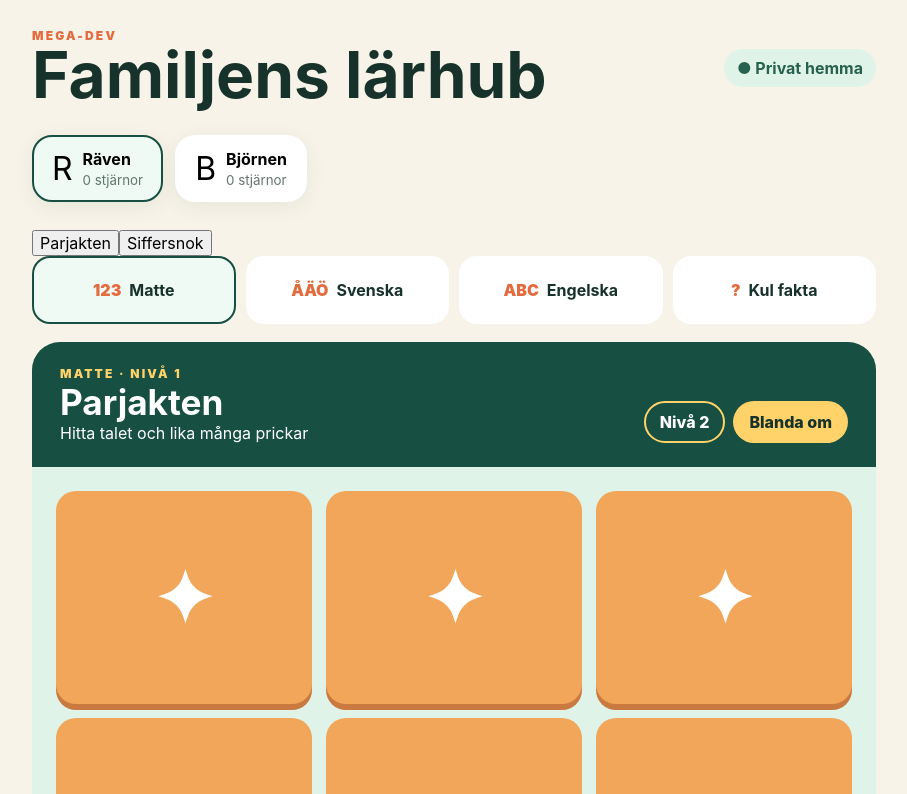
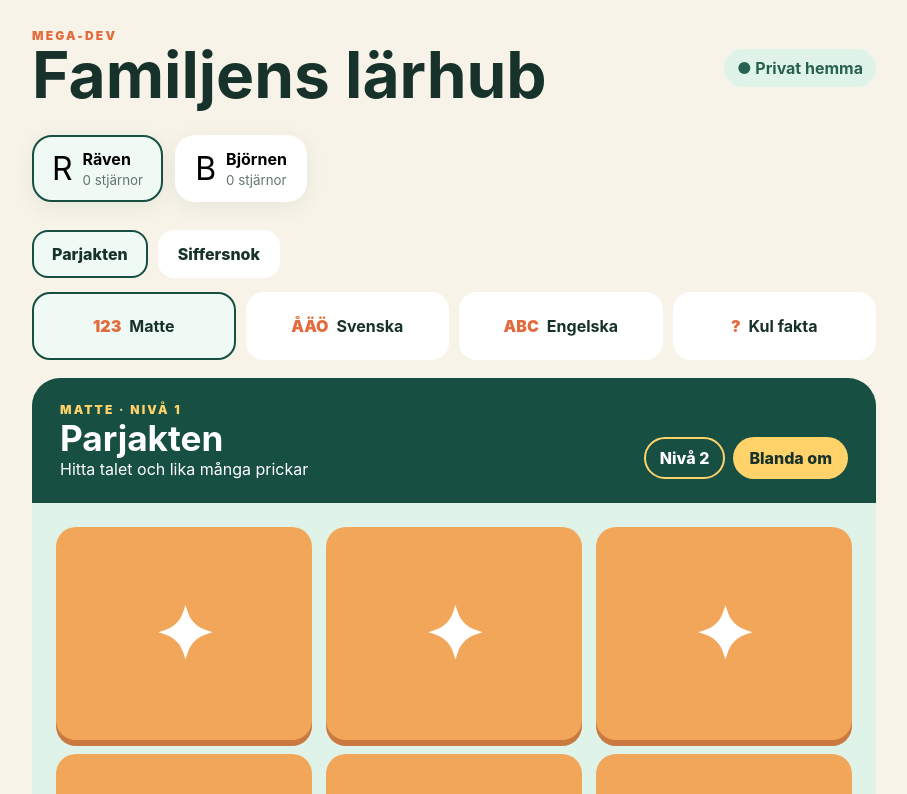
Before and after one commit to st0nken-spec/Mega-dev, a React (Vite) app: page / in a window 1280 px wide. Shown: the top 794 px of the page, without its empty margins (186-1093 px from the left). Built offline with nearby package versions, Linux system fonts and the light colour scheme.

Commit message:
Siffersnok: src/App.css

```diff
--- a/src/App.css
+++ b/src/App.css
@@ -2,6 +2,5 @@
 .nav-icon{width:38px;height:38px;border-radius:12px;background:#dff3e8;display:grid;place-items:center;color:#174f42;font-size:1rem;font-weight:900}
 .track-picker{display:grid;grid-template-columns:repeat(4,1fr);gap:10px;margin:0 0 18px}.track{min-height:68px;border:2px solid transparent;background:#fff;border-radius:18px;padding:10px;display:flex;gap:8px;align-items:center;justify-content:center;color:#17322b}.track span{font-weight:900;color:#e36b3d}.track.active{border-color:#174f42;background:#effaf4}.actions{display:flex;gap:8px}.level{border:2px solid #ffd36a;border-radius:99px;padding:9px 14px;background:transparent;color:#fff;font-weight:800}.card span{white-space:pre-line;font-size:clamp(1rem,5vw,2.5rem)}@media(max-width:600px){.track-picker{grid-template-columns:repeat(2,1fr)}.hero{align-items:flex-start;gap:12px}.actions{flex-direction:column}.hero h2{font-size:1.8rem}.level,.reset{padding:9px 11px}}
 .hub-link{border:3px solid transparent;background:white;border-radius:20px;padding:18px;display:grid;gap:3px;text-align:left;color:#17322b}.hub-link>span{font-size:1rem}.hub-link small{color:#61766f}.hub-link.active{border-color:#174f42;background:#effaf4}.hub-link.disabled{opacity:.62}.hub-link:focus-visible{outline-offset:2px}@media(max-width:600px){.hub-link{grid-template-columns:auto 1fr;column-gap:12px}.hub-link>span{grid-row:1/3}}
-.mode-switch{display:flex;gap:10px;margin:0 0 14px}.mode-switch button{flex:1;border:2px solid transparent;background:#fff;border-radius:16px;padding:11px 14px;font-weight:800;color:#17322b}.mode-switch button.active{border-color:#174f42;background:#effaf4}
-.card.winning{background:#ffd36a;box-shadow:0 6px 0 #ca9d2e}.card.winning:active{box-shadow:0 2px 0 #ca9d2e}
-.question{background:#dff3e8;padding:24px;display:grid;gap:14px;justify-items:center}.question p{font-size:1.3rem;font-weight:800;text-align:center;margin:0}.answers{display:grid;gap:10px;width:100%;max-width:380px}.answer{border:0;border-radius:99px;padding:13px 16px;background:#f2a65a;color:#fff;font-weight:800}.answer:active{transform:translateY(2px)}
+
+.play-picker{display:flex;gap:10px;margin-bottom:14px}.play-picker button{border:2px solid transparent;border-radius:16px;background:#fff;padding:12px 18px;font-weight:800;color:#17322b}.play-picker button.active{border-color:#174f42;background:#effaf4}
```
